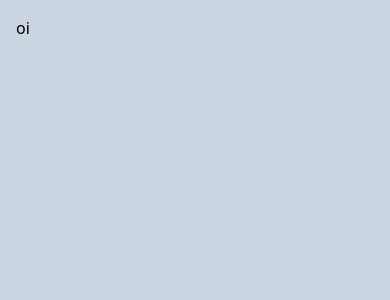
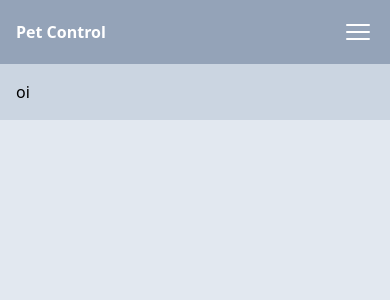
Before and after one commit to yuridapaz/PetShopControl_challenge, a React (Vite) app: page / in a window 390 px wide. Shown: the top 300 px of the page. Built offline with nearby package versions, Linux system fonts and the light colour scheme.

Commit message:
navbar-mobile-web-responsivity

```diff
--- a/src/App.jsx
+++ b/src/App.jsx
@@ -1,13 +1,21 @@
 import Sidebar from './components/Sidebar';
-import { ArrowRightOnRectangleIcon } from '@heroicons/react/24/solid';
+import { ArrowRightOnRectangleIcon, Bars3Icon } from '@heroicons/react/24/solid';
 
 function App() {
   return (
-    <div className='flex h-screen bg-slate-200'>
+    <div className='relative min-h-screen bg-slate-200 md:flex'>
       {/* Mobile Icon */}
+      <div className='flex items-center justify-between bg-slate-400 md:hidden '>
+        <a href='' className='block p-4 font-bold text-white'>
+          Pet Control
+        </a>
+        <button className='p-4 focus:bg-slate-700'>
+          <Bars3Icon className='h-8 w-8  text-white' />
+        </button>
+      </div>
       {/* Sidebar */}
       {/* <Sidebar /> */}
-      <div className='absolute inset-y-0 left-0 flex h-full w-64 -translate-x-full transform flex-col border-r-2 border-slate-400 bg-slate-300 p-4 transition duration-200 ease-in-out'>
+      <div className='absolute inset-y-0 left-0 flex  w-64 -translate-x-full transform flex-col border-r-2 border-slate-400 bg-slate-300 p-4 transition duration-200 ease-in-out md:relative md:translate-x-0'>
         <div className='flex w-full flex-col items-center justify-between gap-2 border-b border-b-slate-400 py-4'>
           <div className='flex h-12 w-12 items-center'>
             <img src='/src/assets/images/user-image.png' alt='' />
```
